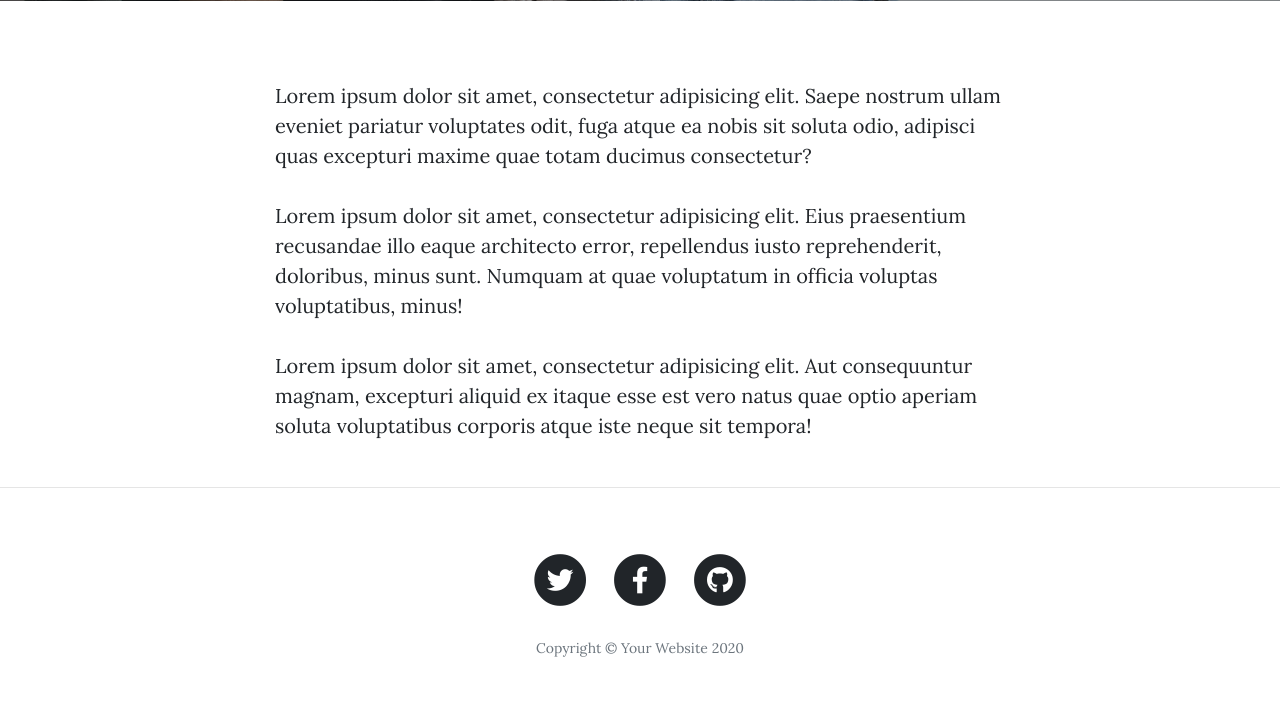
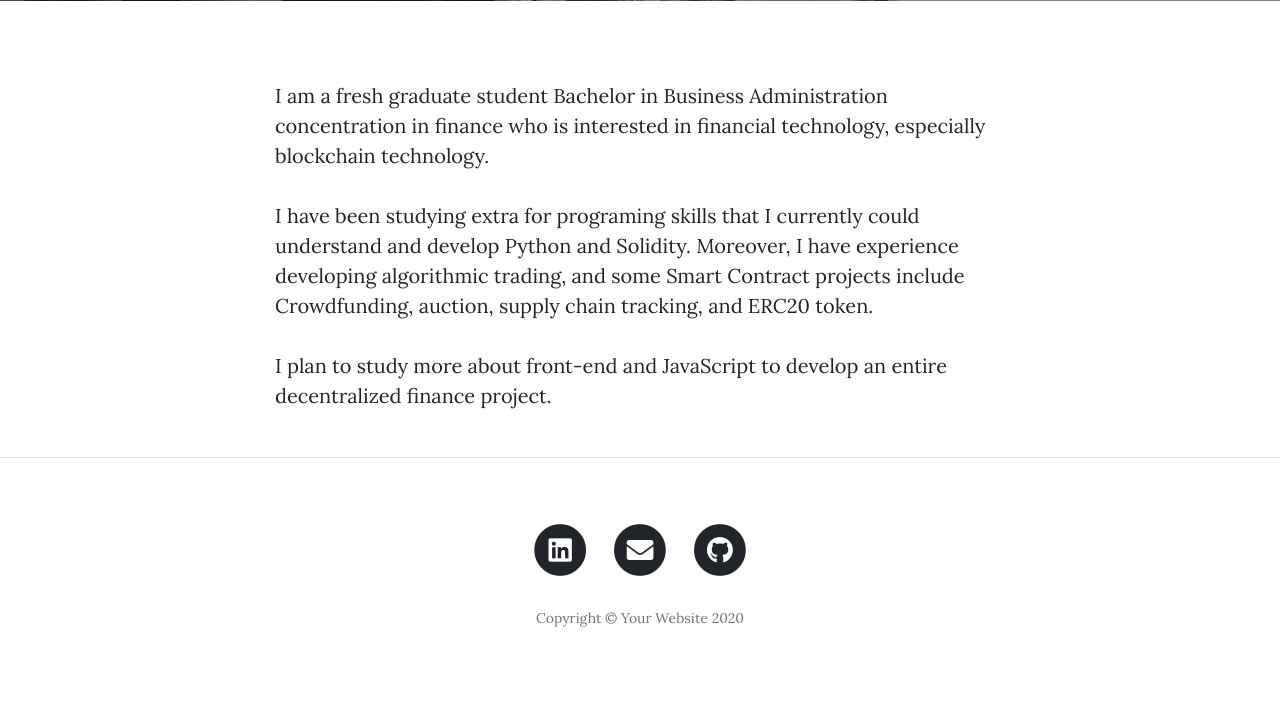
Before and after one commit to parisris/paris-blog, a Flask app: page /about in a window 1280 px wide. Shown: the part 531-1255 px from the top of the page. After the commit the page ends 1158 px from the top, so only its background shows below. Run offline with Flask 2, Linux system fonts and the light colour scheme; some libraries are stand-ins or nearby versions.

Commit message:
Add footer link + About

```diff
--- a/templates/about.html
+++ b/templates/about.html
@@ -19,9 +19,9 @@
   <div class="container">
     <div class="row">
       <div class="col-lg-8 col-md-10 mx-auto">
-        <p>Lorem ipsum dolor sit amet, consectetur adipisicing elit. Saepe nostrum ullam eveniet pariatur voluptates odit, fuga atque ea nobis sit soluta odio, adipisci quas excepturi maxime quae totam ducimus consectetur?</p>
-        <p>Lorem ipsum dolor sit amet, consectetur adipisicing elit. Eius praesentium recusandae illo eaque architecto error, repellendus iusto reprehenderit, doloribus, minus sunt. Numquam at quae voluptatum in officia voluptas voluptatibus, minus!</p>
-        <p>Lorem ipsum dolor sit amet, consectetur adipisicing elit. Aut consequuntur magnam, excepturi aliquid ex itaque esse est vero natus quae optio aperiam soluta voluptatibus corporis atque iste neque sit tempora!</p>
+        <p>I am a fresh graduate student Bachelor in Business Administration concentration in finance who is interested in financial technology, especially blockchain technology.</p>
+        <p>I have been studying extra for programing skills that I currently could understand and develop Python and Solidity. Moreover, I have experience developing algorithmic trading, and some Smart Contract projects include Crowdfunding, auction, supply chain tracking, and ERC20 token.</p>
+        <p>I plan to study more about front-end and JavaScript to develop an entire decentralized finance project.</p>
       </div>
     </div>
   </div>
--- a/templates/footer.html
+++ b/templates/footer.html
@@ -5,23 +5,23 @@
         <div class="col-lg-8 col-md-10 mx-auto">
           <ul class="list-inline text-center">
             <li class="list-inline-item">
-              <a href="#">
+              <a href="https://www.linkedin.com/in/paris-siripatana/">
                 <span class="fa-stack fa-lg">
                   <i class="fas fa-circle fa-stack-2x"></i>
-                  <i class="fab fa-twitter fa-stack-1x fa-inverse"></i>
+                  <i class="fab fa-linkedin fa-stack-1x fa-inverse"></i>
                 </span>
               </a>
             </li>
             <li class="list-inline-item">
-              <a href="#">
+              <a href="mailto: paris.siripatana@gmail.com">
                 <span class="fa-stack fa-lg">
                   <i class="fas fa-circle fa-stack-2x"></i>
-                  <i class="fab fa-facebook-f fa-stack-1x fa-inverse"></i>
+                  <i class="fas fa-envelope fa-stack-1x fa-inverse"></i>
                 </span>
               </a>
             </li>
             <li class="list-inline-item">
-              <a href="#">
+              <a href="https://github.com/parisris">
                 <span class="fa-stack fa-lg">
                   <i class="fas fa-circle fa-stack-2x"></i>
                   <i class="fab fa-github fa-stack-1x fa-inverse"></i>
```
Also changed, not shown: static/img/home-bg.jpg (added).
